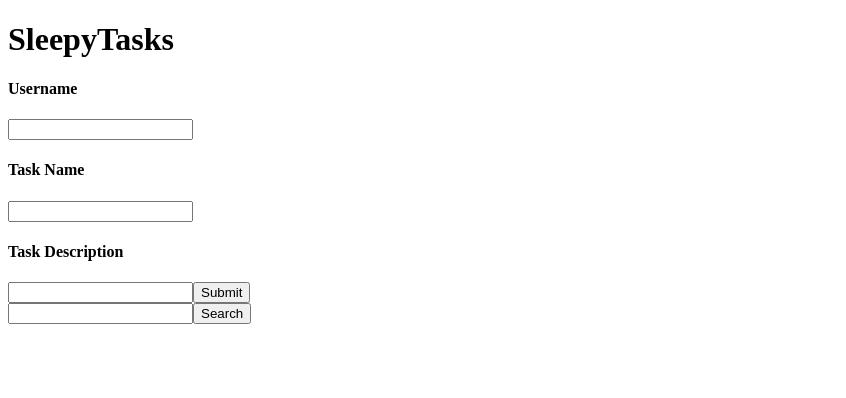
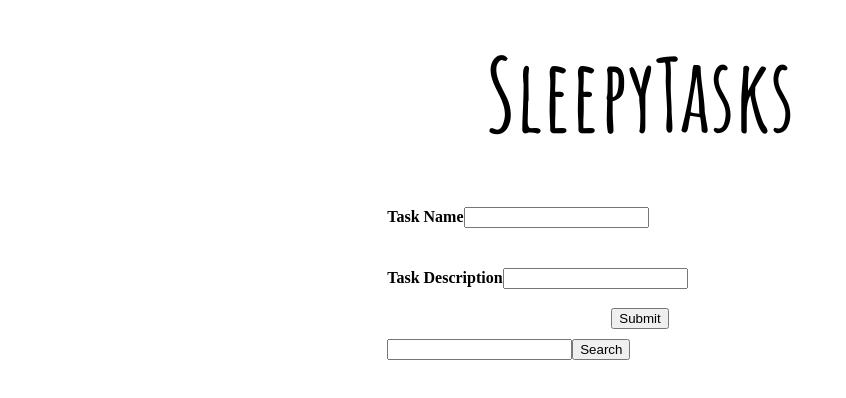
Before and after one commit to sleepyboy123/SleepyTravel, a React (Create React App) app: page / in a window 1280 px wide. Shown: the top 398 px of the page, without its empty margins (0-846 px from the left). Built offline with nearby package versions, Linux system fonts and the light colour scheme.

Commit message:
Removed Username

```diff
--- a/public/index.html
+++ b/public/index.html
@@ -9,6 +9,7 @@
       name="description"
       content="Web site created using create-react-app"
     />
+    <link href="https://fonts.googleapis.com/css2?family=Amatic+SC:wght@700&display=swap" rel="stylesheet">
     <link rel="apple-touch-icon" href="%PUBLIC_URL%/logo192.png" />
     <!--
       manifest.json provides metadata used when your web app is installed on a
--- a/src/App.css
+++ b/src/App.css
@@ -0,0 +1,5 @@
+.title {
+    margin-top: 30px !important;
+    margin-bottom: 30px !important;
+    text-align: center;
+}
--- a/src/App.js
+++ b/src/App.js
@@ -6,7 +6,7 @@ import GetTask from './component/GetTask';
 function App() {
   return (
     <div className="App">
-      <h1>SleepyTasks</h1>
+      <h1 className={'title'} style={{fontFamily: 'Amatic SC', fontWeight: 700, fontSize: 100}}>SleepyTasks</h1>
       <SetTask/>
       <GetTask/>
     </div>
--- a/src/component/GetTask.js
+++ b/src/component/GetTask.js
@@ -1,38 +1,40 @@
 import React from 'react';
 import firebase from './Firestore';
+
+import styles from './GetTask.module.css';
 
 class GetTask extends React.Component {
     constructor() {
         super();
         this.state = {
             tasks: [],
-            username: ""
+            taskName: ""
         }
     }
 
     fetchTasks = e => {
         const db = firebase.firestore();
         e.preventDefault();
-        db.collection('tasks').where("Username", "==", this.state.username)
+        db.collection('tasks').where("TaskName", "==", this.state.taskName)
         .onSnapshot(snapshot => {
             const data = [];
             snapshot.forEach(doc => data.push({ ...doc.data()}))
             this.setState({
                 tasks: data,
-                username: ""
+                taskName: ""
             })
         })
     }
 
     updateInput = e => {
         this.setState({
-            username: e.target.value
+            taskName: e.target.value
         })
     }
 
-    deleteTask(username, taskName, taskDescription) {
+    deleteTask(taskName, taskDescription) {
         const db = firebase.firestore();
-        db.collection('tasks').where("Username", "==", username).where("TaskName", "==", taskName).where("TaskDescription", "==", taskDescription).get()
+        db.collection('tasks').where("TaskName", "==", taskName).where("TaskDescription", "==", taskDescription).get()
         .then((querySnapshot) => {
             querySnapshot.forEach((doc) => {
                 doc.ref.delete();
@@ -43,25 +45,25 @@ class GetTask extends React.Component {
     render() {
         return (
             <div>
-                <form onSubmit={this.fetchTasks}>
-                        <input type="text" name="Username" placeholer="Username" onChange={this.updateInput} value={this.state.username}/>
+                <form className={styles.form} onSubmit={this.fetchTasks}>
+                        <input className={styles.input} type="text" name="Username" placeholer="Username" onChange={this.updateInput} value={this.state.username}/>
                         <button type="submit">Search</button>
-                    </form>
+                </form>
                 {this.state.tasks.length === 0 ? <div></div> :
                 <div>
-                    <table>
+                    <br></br>
+                    <table className={styles.table}>
                         <tr>
-                            <th>Username</th>
                             <th>Task Name</th>
                             <th>Task Description</th>
+                            <th>Delete</th>
                         </tr>
                         {this.state.tasks.map(item => {
                             return (
                                 <tr>
-                                    <td>{item.Username}</td>
                                     <td>{item.TaskName}</td>
                                     <td>{item.TaskDescription}</td>
-                                    <button onClick={() => {this.deleteTask(item.Username, item.TaskName, item.TaskDescription)}}>Delete</button>
+                                    <button onClick={() => {this.deleteTask(item.TaskName, item.TaskDescription)}}>Delete</button>
                                 </tr>
                             )
                         })}
--- /dev/null
+++ b/src/component/GetTask.module.css
@@ -0,0 +1,14 @@
+.form {
+    width: 40%;
+    margin: 0 auto;
+}
+
+.input {
+
+}
+
+.table {
+    border-style: dashed;
+    width: 40%;
+    margin: 0 auto;
+}
--- a/src/component/SetTask.js
+++ b/src/component/SetTask.js
@@ -1,11 +1,12 @@
 import React from 'react';
 import firebase from './Firestore';
+
+import styles from './SetTask.module.css';
 
 class SetTask extends React.Component {
     constructor() {
         super();
         this.state = {
-            Username: "",
             TaskName: "",
             TaskDescription: ""
         }
@@ -17,16 +18,14 @@ class SetTask extends React.Component {
         })
     }
 
-    addUser = e => {
+    addTask = e => {
         e.preventDefault();
         const db = firebase.firestore();
         db.collection("tasks").add({
-            Username: this.state.Username,
             TaskName: this.state.TaskName,
             TaskDescription: this.state.TaskDescription
         })
         this.setState({
-            Username: "",
             TaskName: "",
             TaskDescription: ""
         })
@@ -34,14 +33,16 @@ class SetTask extends React.Component {
 
     render() {
         return (
-            <form onSubmit={this.addUser}>
-                <h4>Username</h4>
-                <input type="text" name="Username" placeholer="Username" onChange={this.updateInput} value={this.state.Username}/>
-                <h4>Task Name</h4>
-                <input type="text" name="TaskName" placeholer="Task Name" onChange={this.updateInput} value={this.state.TaskName}/>
-                <h4>Task Description</h4>
-                <input type="text" name="TaskDescription" placeholer="Task Description" onChange={this.updateInput} value={this.state.TaskDescription}/>
-                <button type="submit">Submit</button>
+            <form className={styles.form} onSubmit={this.addTask}>
+                <div>
+                    <h4 className={styles.tag}>Task Name</h4>
+                    <input className={styles.input} type="text" name="TaskName" placeholer="Task Name" onChange={this.updateInput} value={this.state.TaskName}/>
+                </div>
+                <div>
+                    <h4 className={styles.tag}>Task Description</h4>
+                    <input className={styles.input} type="text" name="TaskDescription" placeholer="Task Description" onChange={this.updateInput} value={this.state.TaskDescription}/>
+                </div>
+                <button className={styles.button} type="submit">Submit</button>
             </form>
         )
     }
--- /dev/null
+++ b/src/component/SetTask.module.css
@@ -0,0 +1,19 @@
+.form {
+    width: 40%;
+    margin: 0 auto;
+}
+
+.tag {
+    display: inline-block;
+
+}
+
+.input {
+
+}
+
+.button {
+    display: block;
+    margin: 0 auto;
+    margin-bottom: 10px;
+}
```
